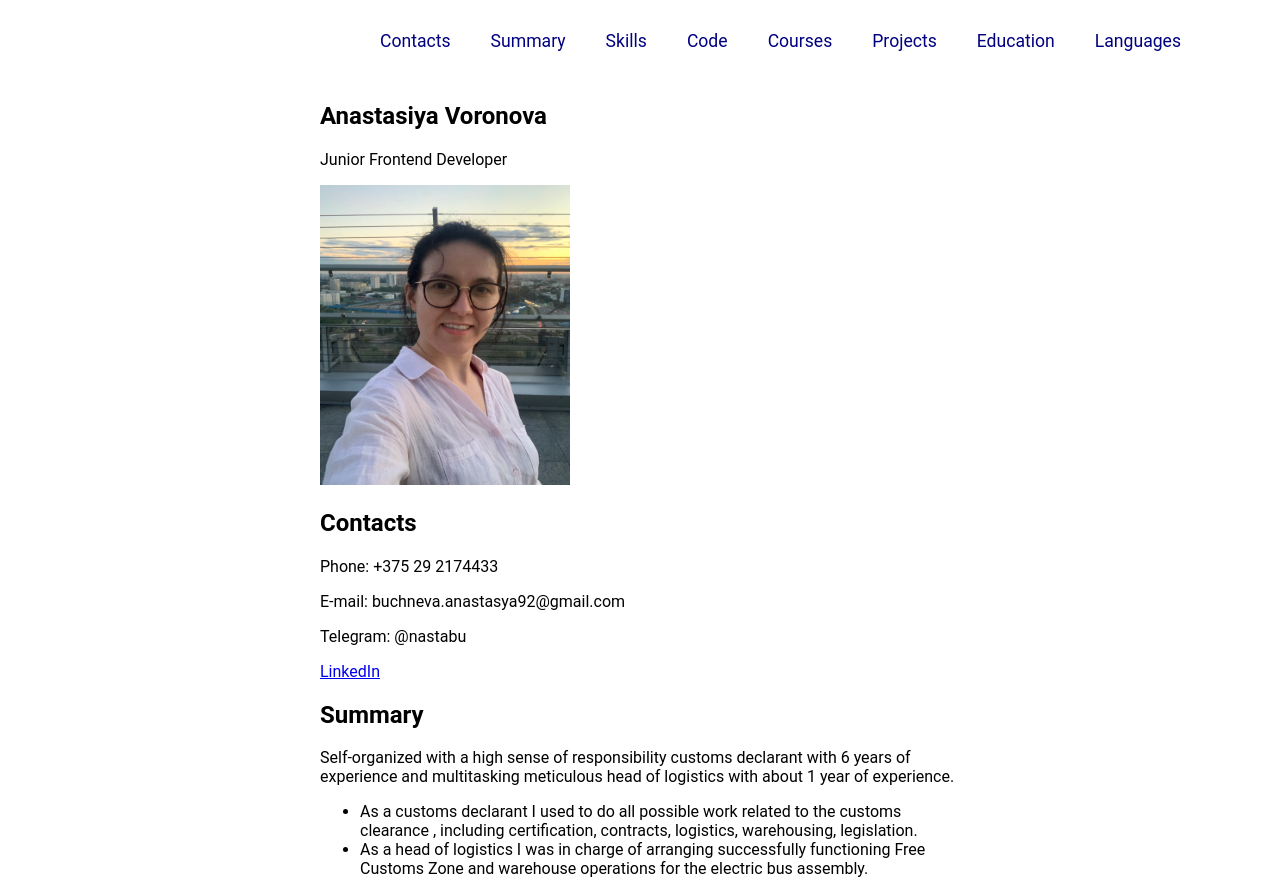
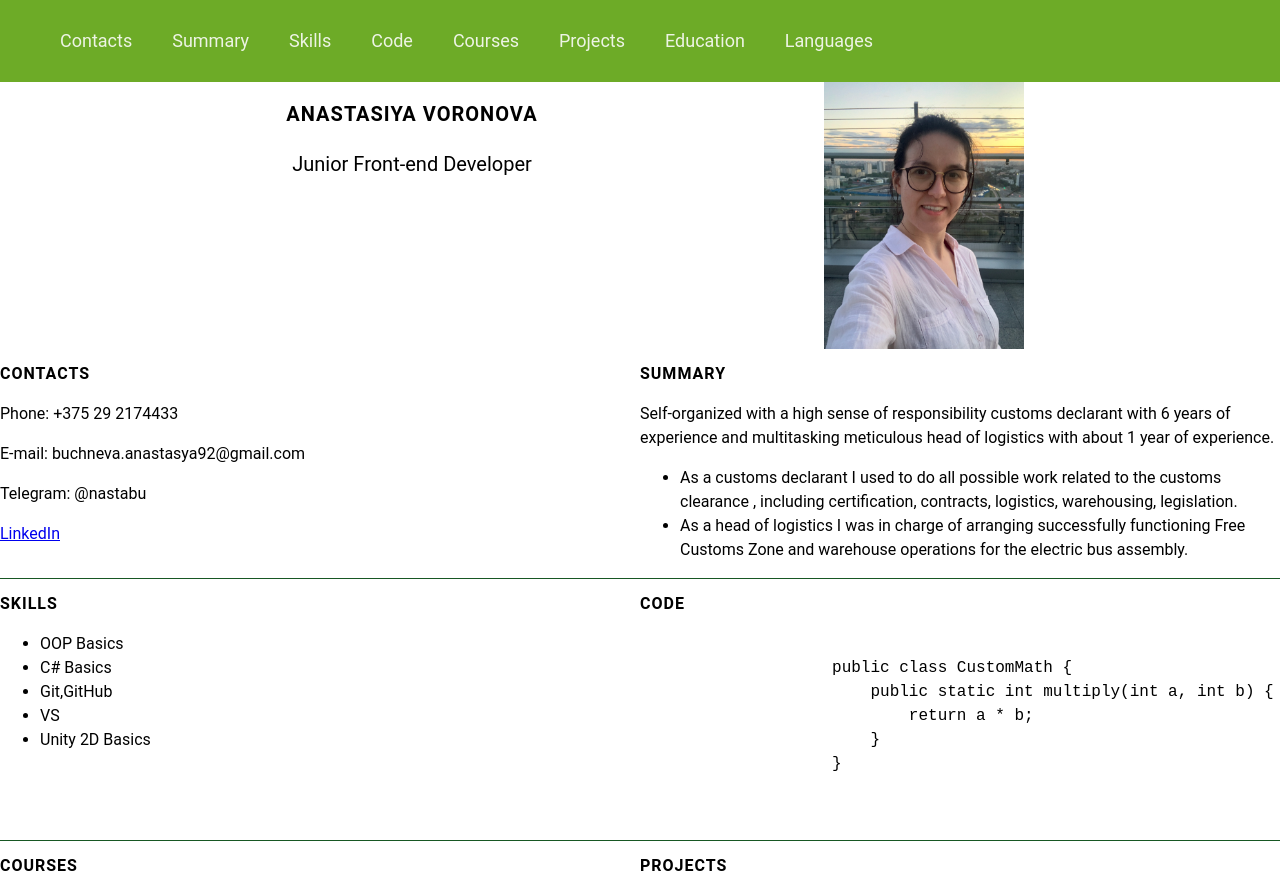
Before and after one commit to voronovanasta/rsschool-cv, a plain HTML site: page index.html in a window 1280 px wide. Shown: the top 881 px of the page. Drawn offline with Linux system fonts and the light colour scheme; a web font is replaced by a local one.

Commit message:
feat: format style in header and main block

```diff
--- a/css/style.css
+++ b/css/style.css
@@ -16,7 +16,8 @@ body {
     flex-direction: column;
     justify-content: space-between;
     min-height: 100vh;
-    font-family: 'Roboto';
+    font-family: 'Roboto', sans-serif;
+    line-height: 1.5;
   }
 
 * {
@@ -32,28 +33,24 @@ body {
     display: flex;
     justify-content: flex-start;
     align-items: center;
+    list-style: none;
   }
 
 html {
     scroll-behavior: smooth;
 }
 
-.nav-list {
-    list-style: none;
-}
-
 .nav-link {
     padding: 0 20px;
     line-height: 50px;
     text-decoration: none;
-    font-size: 1.1em;
-    color: navy;
+    font-size: 18px;
+    color: #EDF4E4;
     transition: 0.3s;
 }
 
 .nav-link:hover {
-    background: forestgreen;
-    color: antiquewhite;
+    background: grey;
 }
 
 .main-container{
@@ -61,6 +58,46 @@ html {
     flex-wrap:wrap;
 }
 
-.container{
-    width: 50%
+.section{
+    width: 50%;
+    font-size: 16px;
+    text-align: left;
+    border-bottom: 1px solid rgb(23, 87, 35);
 }
+
+.section-title.my-photo,
+.profession {
+    text-align: center;
+    font-size: 20px;
+}
+
+.photo {
+   float: right;
+}
+
+#profile {
+    width: 80%;
+    border-bottom: none;
+}
+
+.section-title {
+    font-size: 16px;
+    font-weight: 600;
+    text-transform: uppercase;
+    letter-spacing: 1px;
+    color: #000;
+}
+
+.header {
+    background-color: #6DAB27;
+}
+
+.link:hover {
+    color: brown;
+}
+
+@media (max-width: 768px) {
+    .section {
+      width: 100%;
+    }
+}
--- a/index.html
+++ b/index.html
@@ -25,19 +25,21 @@
               </nav>
         </div>
     </header>
-    <main class="main main-container">
-        <div class="container">
+    <main class="main ">
+        <div class="container main-container">
             <section class="section" id="profile">
-                <h1 class="section-title">Anastasiya Voronova</h1>
-                <p>Junior Frontend Developer</p>
-                <img src="assets/img/photo.JPG" alt="my photo" width="250" height="300">
+                <img class="photo" src="assets/img/photo.JPG" width="200" height=auto alt="my photo">
+                <h1 class="section-title my-photo">Anastasiya Voronova</h1>
+                <p class="profession">Junior Front-end Developer</p>
+
+
             </section>
             <section class="section" id="contacts">
                 <h2 class="section-title">Contacts</h2>
                 <p>Phone: +375 29 2174433</p>
                 <p>E-mail: buchneva.anastasya92@gmail.com</p>
                 <p>Telegram: @nastabu</p>
-                <a href="http://linkedin.com/in/настя-бучнева-335b94242">LinkedIn</a>
+                <a class="link" href="http://linkedin.com/in/настя-бучнева-335b94242">LinkedIn</a>
             </section>
             <section class="section" id="summary">
                 <h2 class="section-title">Summary</h2>
@@ -59,7 +61,7 @@
             </section>
             <section class="section" id="code">
                 <h2 class="section-title">Code</h2>
-                <pre>
+                <pre class="code">
                  <code>
                     public class CustomMath {
                         public static int multiply(int a, int b) {
@@ -80,7 +82,7 @@
             </section>
             <section class="section" id="projects">
                 <h2 class="section-title">Projects</h2>
-                <a href="https://voronovanasta.github.io/rsschool-cv/">CV</a>
+                <a class="link" href="https://voronovanasta.github.io/rsschool-cv/">CV</a>
             </section>
             <section class="section" id="education">
                 <h2 class="section-title">Education</h2>
```
Lines whose indentation alone changed are shown as unchanged.
